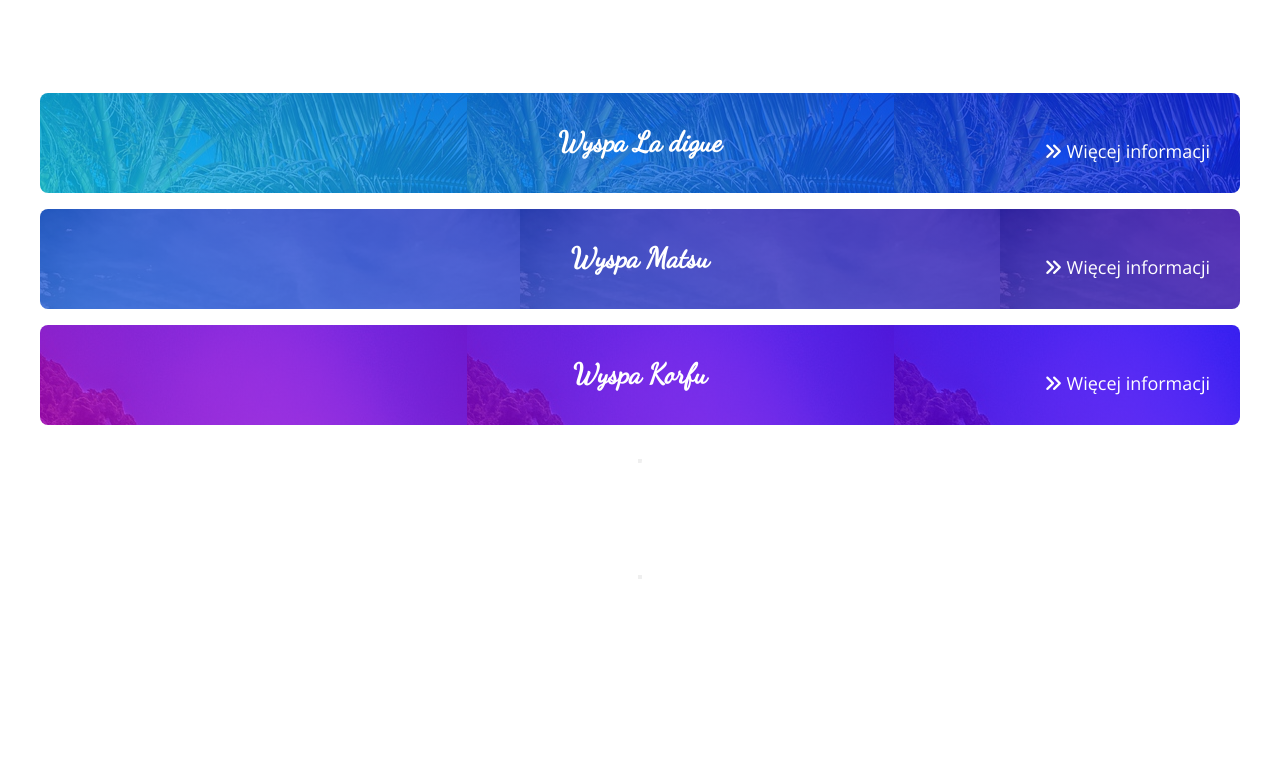
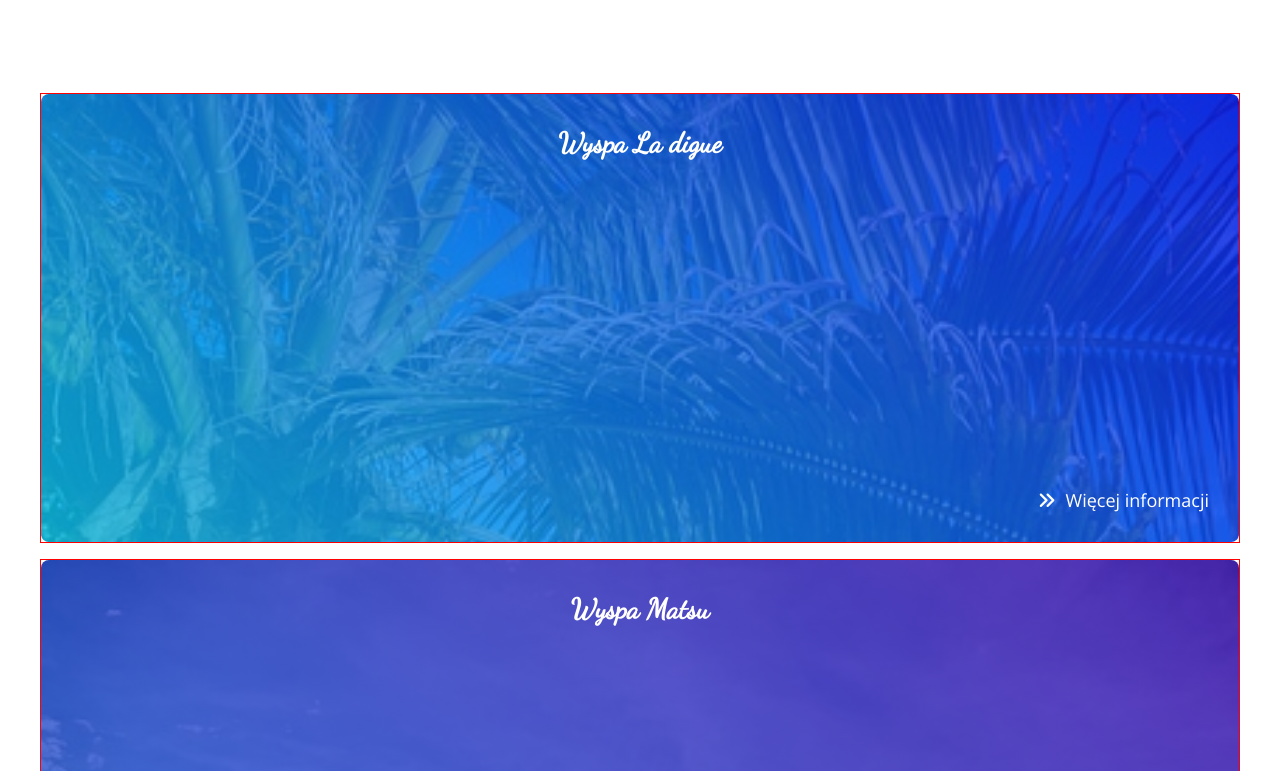
Before and after one commit to JuchKasia/paradise, a plain HTML site: page paradise/index.html in a window 1280 px wide. Shown: the part 3529-4300 px from the top of the page. Before the commit the page ends 4130 px from the top, so only its background shows below. Drawn offline with nearby package versions, Linux system fonts and the light colour scheme.

Commit message:
fix: fixed islands styles

```diff
--- a/paradise/sass/main.scss
+++ b/paradise/sass/main.scss
@@ -219,10 +219,11 @@ body {
     &__card {
         position: relative;
         margin: 1em 0;
-    height: 100px;
+        height: 450px;
         color: color.$pure-white;
         text-align: center;
         perspective: 1000px;
+        border: 1px solid red;
         &:hover {
             .islands__card-img {
                 transform: rotateY(-180deg);
@@ -237,7 +238,7 @@ body {
             padding: 2em;
             height: 100%;
             border-radius: 8px;
-        block-size: cover;
+            background-size: cover;
             transition: transform 1s, opacity 1s;
             // border: 1px solid red;
             &--first {
@@ -258,6 +259,9 @@ body {
                 bottom: 30px;
                 right: 30px;
                 font-size: 1.8rem;
+                i {
+                    margin-right: 0.3em;
+                }
 
             }
         }
@@ -297,6 +301,7 @@ body {
     }
 
 }
+
 @media (min-width: 768px) {
     .white-block {
         width: 45%;
```
Also changed, not shown: paradise/sass/main.css, 1 other file. Lines whose indentation alone changed are shown as unchanged.
